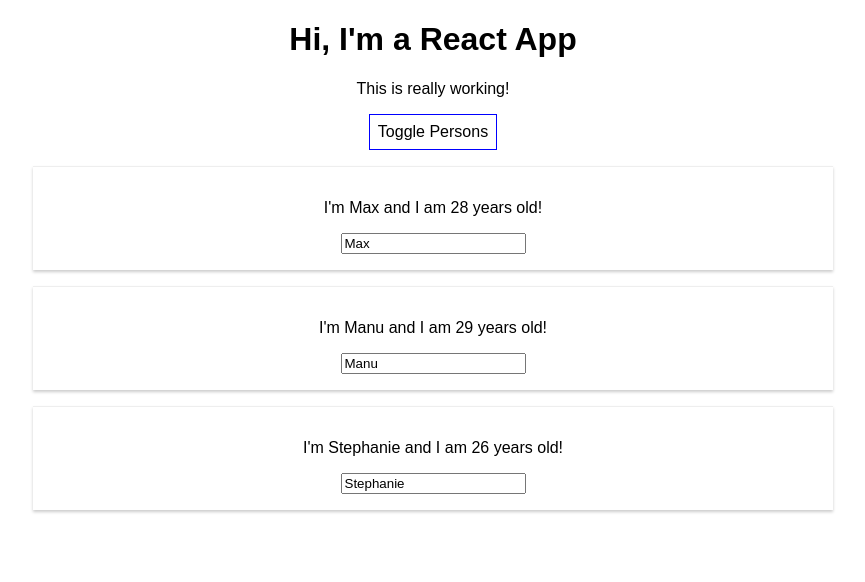
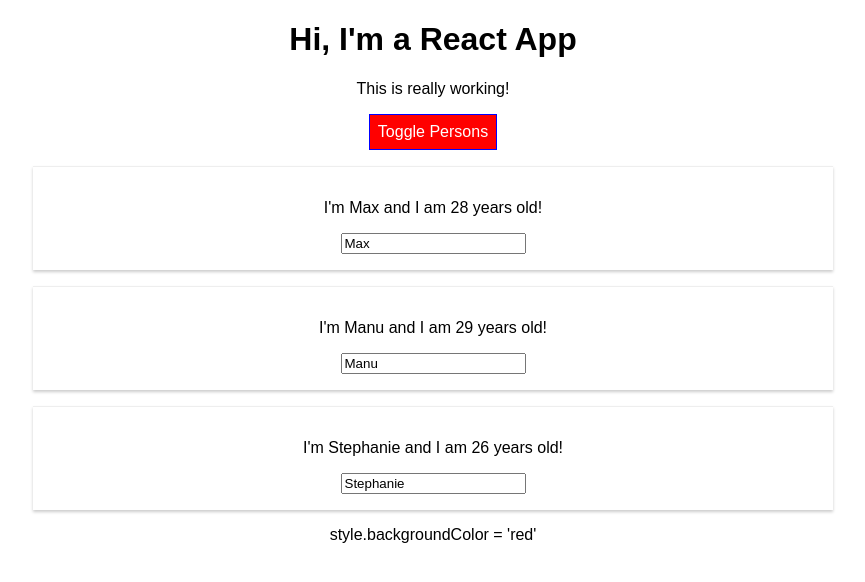
Before and after one commit to tansenkhan1990/reactjs_in_Practice, a React (Create React App) app in the folder udemy-app/: page / in a window 1280 px wide. Both pictures are taken after a click on the button "Toggle Persons". Shown: the top 582 px of the page, without its empty margins (207-1072 px from the left). Built offline with nearby package versions, Linux system fonts and the light colour scheme.

Commit message:
change background color dynamically

```diff
--- a/udemy-app/src/App.js
+++ b/udemy-app/src/App.js
@@ -46,11 +46,13 @@
 
   render () {
     const style = {
-      backgroundColor: 'white',
+      backgroundColor: 'green',
       font: 'inherit',
       border: '1px solid blue',
       padding: '8px',
-      cursor: 'pointer'
+      cursor: 'pointer',
+      color : 'white'
+
     };
 
     let persons = null;
@@ -66,8 +68,10 @@
               key={person.id}
               changed={(event) => this.nameChangedHandler(event, person.id)} />
           })}
+          style.backgroundColor = 'red'
         </div>
       );
+      style.backgroundColor = 'red'
     }
 
     return (
@@ -75,7 +79,7 @@
         <h1>Hi, I'm a React App</h1>
         <p>This is really working!</p>
         <button
-          style={style}
+          style = { style }
           onClick={this.togglePersonsHandler}>Toggle Persons</button>
         {persons}
       </div>
```
